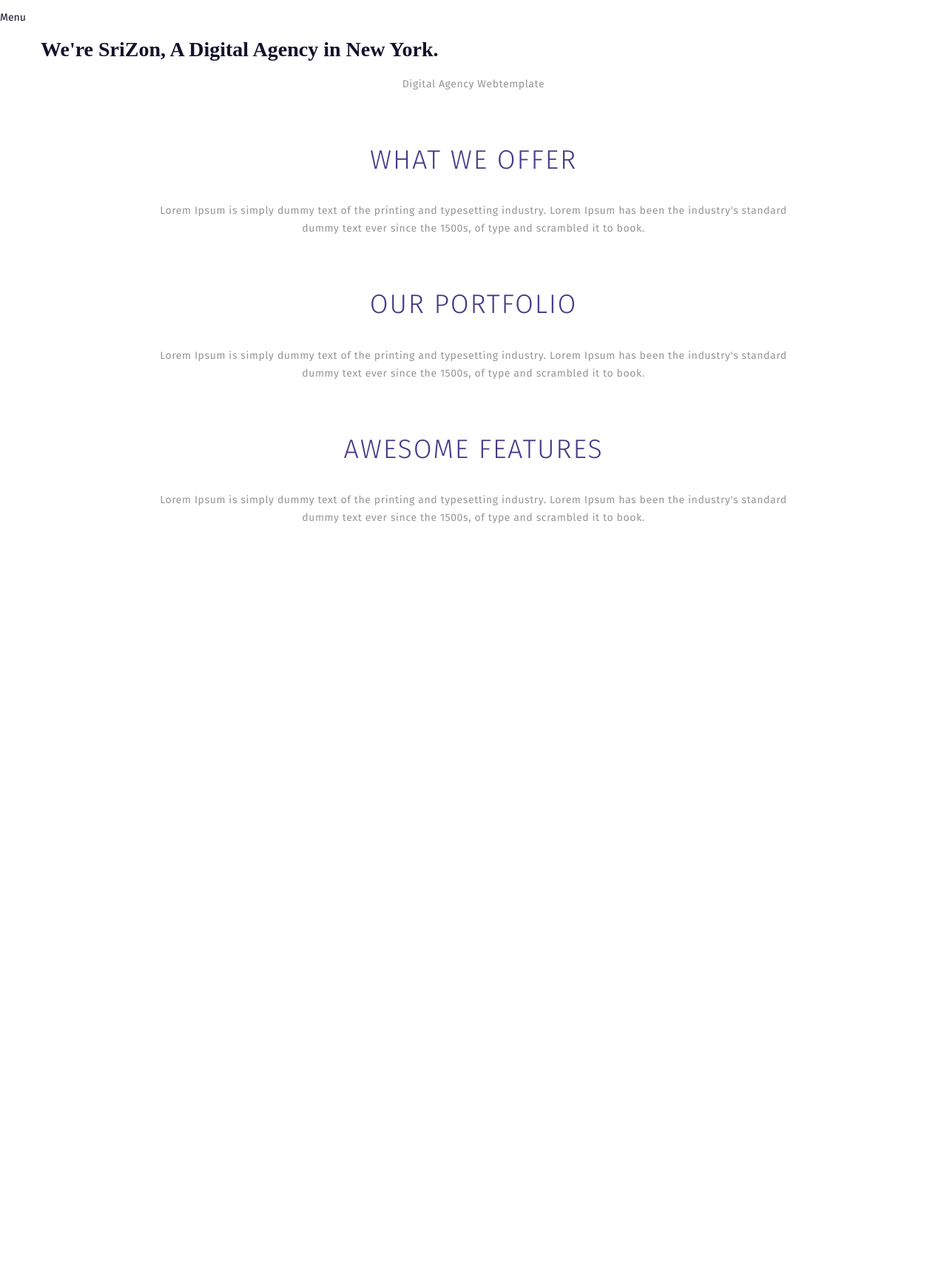
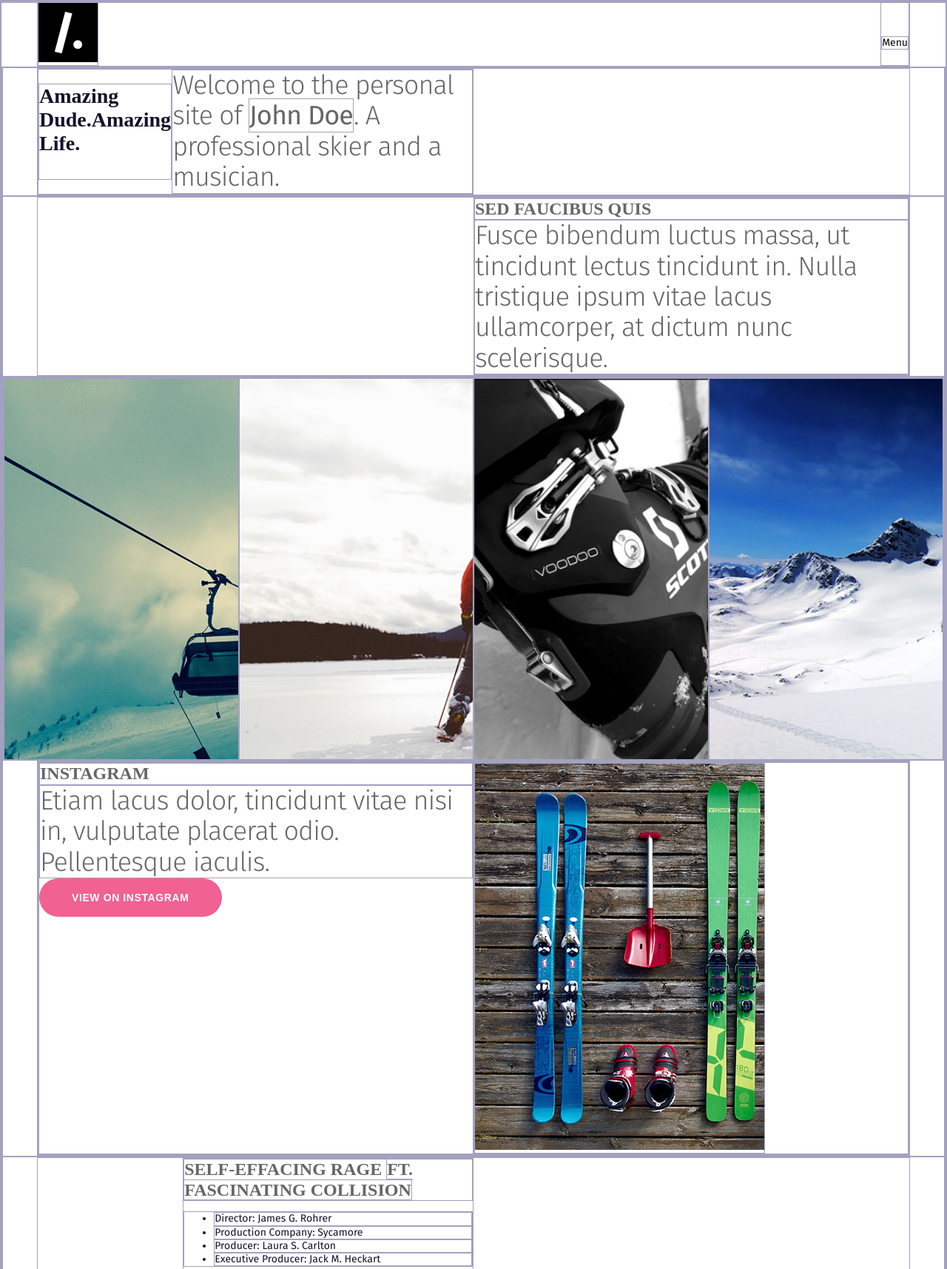
Before and after one commit to neretin-trike/johndoe_site, a plain HTML site: page index.html in a window 1280 px wide. Shown: the top 1715 px of the page at 74% size. Before the commit the page ends 800 px from the top, so only its background shows below. Drawn offline with Linux system fonts and the light colour scheme; files whose address does not match are found by name; a web font is replaced by a local one.

Commit message:
Добавил начальную разметку макета

```diff
--- a/css/main.css
+++ b/css/main.css
@@ -15,6 +15,11 @@ body{
     position: relative;
     max-width: 192.0rem;
     margin: 0 auto;
+}
+
+*{
+    box-sizing: border-box;
+    border: 0.1rem solid #a2a1bf;
 }
 
 figure{
@@ -48,20 +53,38 @@ input{
     outline: none;
 }
 
-*{
-    box-sizing: border-box;
-    /* border: 0.1rem solid #a2a1bf; */
+a{
+    text-decoration: none;
+    color: black;
+}
+
+h2{
+    margin: 0;
+
+    font-size: 2.4rem;
+    font-weight: 700;
+    text-transform: uppercase;
+    color:#666666;
+}
+
+p{
+    margin: 0;
+
+    letter-spacing: -0.09rem;
+    font-weight: 300;
+    font-size: 3.6rem;
+    color: #666666;
 }
 
 .container{
-    max-width: 117.0rem;
+    max-width: 118.0rem;
     margin: 0 auto;
     position: relative;
 }
 
 .row{
     display: flex;
-    flex-wrap: wrap;
+    /* flex-wrap: wrap; */
 }
 
 .column-direct{
@@ -78,33 +101,7 @@ input{
     opacity: 0.9;
 }
 
-a{
-    text-decoration: none;
-    color: white;
-}
 
-h2{
-    text-align: center;
-    margin-top: 0rem;
-    margin-bottom: 3.6rem;
-
-    font-size: 3.6rem;
-    font-weight: 300;
-    text-transform: uppercase;
-    color:#423b88;
-    letter-spacing: 0.18rem;
-}
-p{
-    text-align: center;
-    margin:0 auto;
-    margin-bottom: 7.0rem;
-
-    color: #949597;
-    letter-spacing: 0.06rem;
-    line-height: 2.4rem;
-
-    max-width: 75%;
-}
 
 
 #slider{
@@ -126,3 +123,86 @@ p{
 /*--------------------------
     HEADER
 ---------------------------*/
+
+header{
+    max-width: 118.0rem;
+    margin: 0 auto;
+
+    display: flex;
+}
+
+header .logo{
+    margin-right: auto;
+}
+
+header .menu{
+    display: flex;
+    flex-direction: column;
+    justify-content: center;
+
+    padding-top: 2.4rem;
+}
+
+/*--------------------------
+    HERO
+---------------------------*/
+
+#hero .row{
+    width: 50%;
+}
+
+/*--------------------------
+    ABOUT
+---------------------------*/
+
+#about .row{
+    margin-left: 50%;
+}
+
+/*--------------------------
+    GALLERY
+---------------------------*/
+
+#gallery .images{
+    display: flex;
+}
+
+#gallery .images figure{
+    width: 25%;
+    overflow: hidden;
+    height: 51.6rem;
+}
+
+#gallery .images figure img{
+    height: 125%;
+}
+
+#gallery .column-2 figure{
+    overflow: hidden;
+    width: 67%;
+}
+
+#gallery .column-2 figure img{
+    height: 120%;
+}
+
+#gallery .column-2 {
+    width: 50%;
+}
+
+/*--------------------------
+    MUSIC
+---------------------------*/
+
+#music .container .row{
+    width: 33.33%;
+    margin-left: 16.66%;
+}
+
+#music .column-2{
+    width: 50%;
+}
+
+/*--------------------------
+    FOOTER
+---------------------------*/
--- a/index.html
+++ b/index.html
@@ -14,51 +14,120 @@
 <body>
     <header>
         <div class="logo">
-            <img src="images/logo.png" alt="">
+            <img src="images/logo.jpg" alt="">
         </div>
         <nav class="menu">
-            Menu
+            <a href="#">Menu</a>
         </nav>
     </header>
     <main>
         <section id="hero">
-            <div class="overlay"></div>
             <div class="container">
-                <h1>We're SriZon, A Digital Agency in New York.</h1>
-                <p>Digital Agency Webtemplate</p>
+                <div class="row">
+                    <h1>Amazing Dude.Amazing Life.</h1>
+                    <p>Welcome to the personal site of <strong>John Doe</strong>. A professional skier and a musician.</p>
+                </div>
             </div>
         </section>
         <section id="about">
+            <div class="overlay"></div>
             <div class="container">
                 <div class="row column-direct">
-                    <h2>WHAT WE OFFER</h2>
-                    <p>Lorem Ipsum is simply dummy text of the printing and typesetting industry. Lorem Ipsum has been the industry's standard dummy text ever since the 1500s, of type and scrambled it to book.</p>
-                </div>
-                <div class="row">
+                    <h2>Sed faucibus quis</h2>
+                    <p>Fusce bibendum luctus massa, ut tincidunt lectus tincidunt in. Nulla tristique ipsum vitae lacus ullamcorper, at dictum nunc scelerisque.</p>
                 </div>
             </div>
         </section>
         <section id="gallery">
+            <article class="images">
+                <figure><img src="images/gallery/photo_1.jpg" alt=""></figure>
+                <figure><img src="images/gallery/photo_2.jpg" alt=""></figure>
+                <figure><img src="images/gallery/photo_3.jpg" alt=""></figure>
+                <figure><img src="images/gallery/photo_4.jpg" alt=""></figure>
+            </article>
             <div class="container">
-                <div class="row column-direct">
-                    <h2>OUR PORTFOLIO</h2>
-                    <p>Lorem Ipsum is simply dummy text of the printing and typesetting industry. Lorem Ipsum has been the industry's standard dummy text ever since the 1500s, of type and scrambled it to book.</p>
+                <div class="row">
+                    <div class="column-2">
+                        <h2>INSTAGRAM</h2>
+                        <p>Etiam lacus dolor, tincidunt vitae nisi in, vulputate placerat odio. Pellentesque iaculis.</p>
+                        <button>VIEW ON INSTAGRAM</button>
+                    </div>
+                    <div class="column-2">
+                        <figure><img src="images/gallery/photo_5.jpg" alt=""></figure>
+                    </div>
                 </div>
             </div>
         </section>
         <section id="music">
             <div class="container">
                 <div class="row column-direct">
-                    <h2>AWESOME FEATURES</h2>
-                    <p>Lorem Ipsum is simply dummy text of the printing and typesetting industry. Lorem Ipsum has been the industry's standard dummy text ever since the 1500s, of type and scrambled it to book.</p>
+                    <h2>Self-Effacing Rage <span class="feat">FT. Fascinating Collision </span></h2>
+                    <ul>
+                        <li>Director: James G. Rohrer</li>
+                        <li>Production Company: Sycamore</li>
+                        <li>Producer: Laura S. Carlton</li>
+                        <li>Executive Producer: Jack M. Heckart</li>
+                    </ul>
+                    <button class="special">CLICK TO PLAY</button>
                 </div>
-                <div class="row">
+            </div>
+            <div class="row">
+                <div class="column-2">
+                    <h2>SPOTIFY</h2>
+                    <p>Follow me, stream and add my songs to your Spotify playlist.</p>
+                    <button>FOLLOW ON SPOTIFY</button>
+                </div>
+                <div class="column-2">
+                    <h2>ITUNES</h2>
+                    <p>Buy and download my songs from iTunes.</p>
+                    <button>buy from itunes</button>
                 </div>
             </div>
         </section>
     </main>
     <footer>
         <div class="container">
+            <div class="row">
+                <section class="about">
+                    <h3>AMAZING DUDE. AMAZING LIFE.</h3>
+                    <p>Mauris ornare lobortis arcu, at sodales dolor finibus nec. In convallis risus ligula, bibendum sagittis ante cursus vitae. Donec ornare, dui nec sagittis imperdiet, nunc eros dignissim augue, ut aliquam nibh felis sit amet leo. Vivamus eu tincidunt tellus. Vestibulum quis condimentum lectus, nec aliquet lectus. Duis sollicitudin facilisis dui ac aliquet. Phasellus tempor sollicitudin augue, id hendrerit enim gravida non. Integer consequat vel arcu quis dictum. Vestibulum viverra commodo nunc eu pellentesque. Phasellus in scelerisque elit, eu ultricies mauris.</p>
+                    <p class="copyright">Ⓒ2015. all rights reserved.</p>
+                </section>
+                <div class="contact-and-follow">
+                    <section class="contact">
+                        <h3>CONTACT ME</h3>
+                        <p>1242 Crestview Terrace Artesia Wells, TX 78001</p>
+                        <p>Phone: 830-676-7974 Email: halo@sitename.com</p>
+                    </section>
+                    <section class="follow">
+                        <h3>FOLLOW ME ON</h3>
+                        <ul>
+                            <li class="Facebook">Facebook</li>
+                            <li class="Twitter">Twitter</li>
+                            <li class="Instagram">Instagram</li>
+                            <li class="Spotify">Spotify</li>
+                        </ul>
+                    </section>
+                </div>
+                <div class="subscribe-and-sponsor">
+                    <section class="subscribe">
+                        <h3>FOLLOW ME ON</h3>
+                        <p>Duis sollicitudin facilisis dui ac aliquet. Phasellus tempor sollicitudin augue, id hendrerit enim gravida non. Integer consequat vel arcu quis dictum. Vestibulum viverra commodo nunc eu pellentesque.Duis sollicitudin facilisis dui ac aliquet. Phasellus tempor sollicitudin augue, id hendrerit enim gravida non. Integer consequat vel arcu quis dictum. Vestibulum viverra commodo nunc eu pellentesque.</p>
+                        <form action="">
+                            <input type="text" placeholder="Enter your email address">
+                            <input type="submit">
+                        </form>
+                    </section>
+                    <section class="sponsor">
+                        <h3>SPONSOR</h3>
+                        <div class="list">
+                            <figure><img src="images/sponsor,png" alt=""></figure>
+                            <figure><img src="images/sponsor,png" alt=""></figure>
+                            <figure><img src="images/sponsor,png" alt=""></figure>
+                        </div>
+                    </section>
+                </div>
+            </div>
         </div>
     </footer>
 </body>
```
Also changed, not shown: images/menu.png (renamed from images/menu_icon.png).
